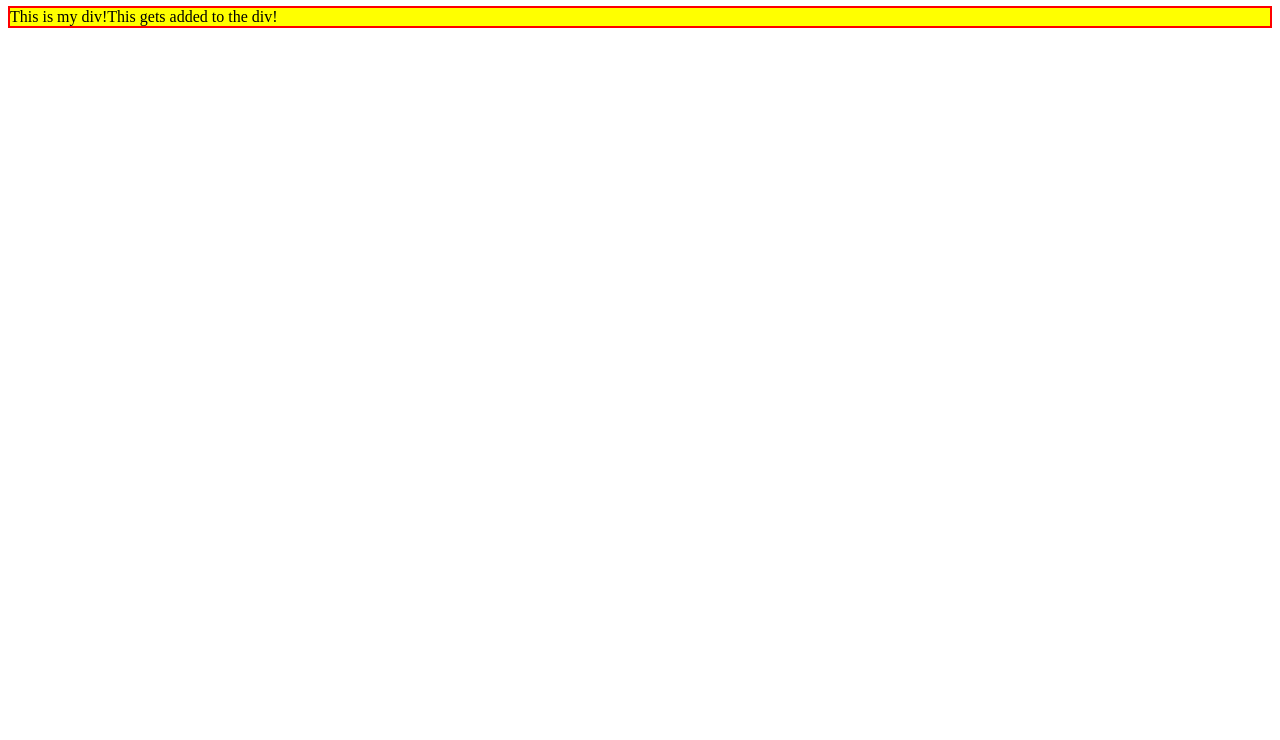
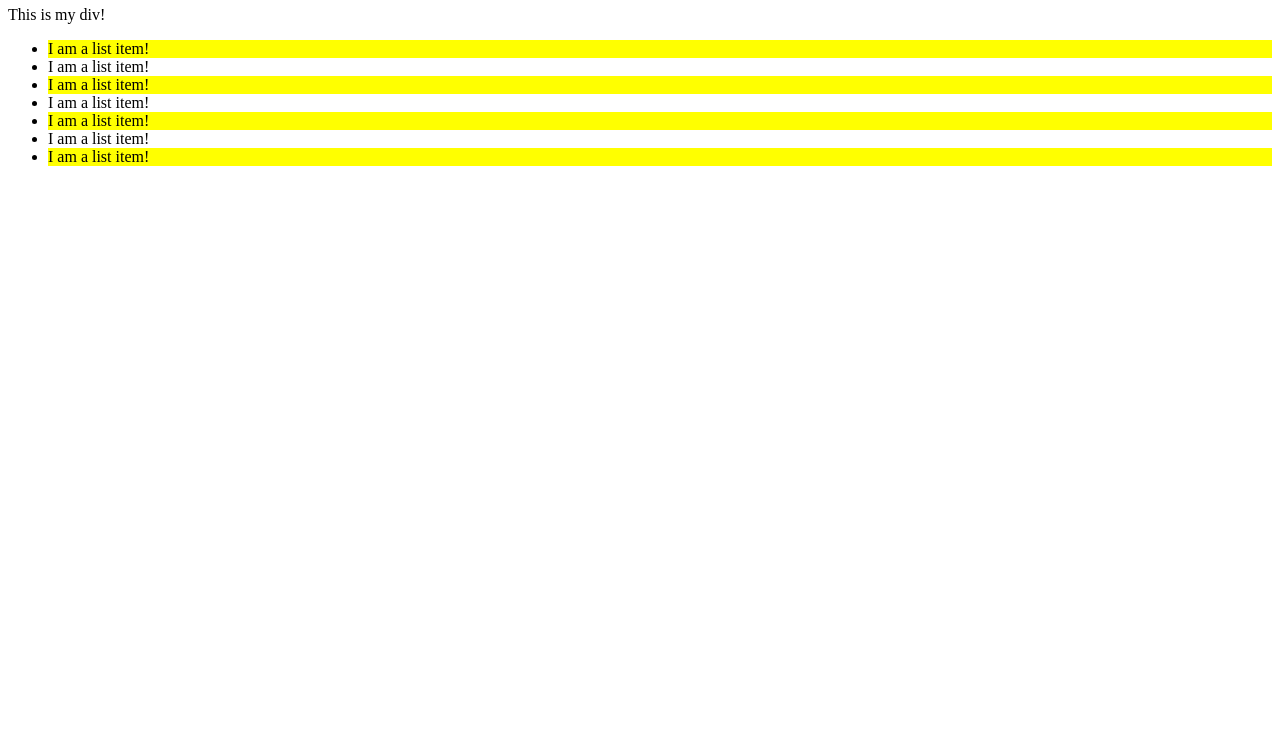
Before and after one commit to adamb1222/seasonal-styles, a plain HTML site: page test.html in a window 1280 px wide. Shown: the part 60-800 px from the top of the page. Drawn offline with nearby package versions, Linux system fonts and the light colour scheme.

Commit message:
fixed some indentation issues

```diff
--- a/test.html
+++ b/test.html
@@ -8,22 +8,28 @@
 
     <body>
         <h1>jQuery Test Page</h1>
-        <div id ="myDiv">This is my div!</div>
-            <script>
-            $ (function(){
-              //alert("Just a dollar sign!");
-
-              /*
-                $("div#myDiv").css("border","2px solid red");
-                $("div#myDiv").css("background-color","yellow");
-                $("div#myDiv").append("This gets added to the div!");
-                */
-
-                let $thisDiv = $("div#myDiv");
-
-                $thisDiv.css("border","2px solid red").css("background-color","yellow").append("This gets added to the div!");
+        <div id ="myDiv">This is my div!
+                <ul>
+                        <li>I am a list item!</li>
+                        <li>I am a list item!</li>
+                        <li>I am a list item!</li>
+                        <li>I am a list item!</li>
+                        <li>I am a list item!</li>
+                        <li>I am a list item!</li>
+                        <li>I am a list item!</li>
+                </ul>
 
 
+
+        </div>
+            <script>
+            $(function(){
+                $("div#myDiv li:even").css("background-color", "yellow");
+                $("div#myDiv").hide().fadeIn(5000, function(){
+                    $("div#myDiv li").each(function(){
+                        $(this).slideDown(2000);
+                    });
+                });
             });
 
             //alert("This is not jQuery!");
```
